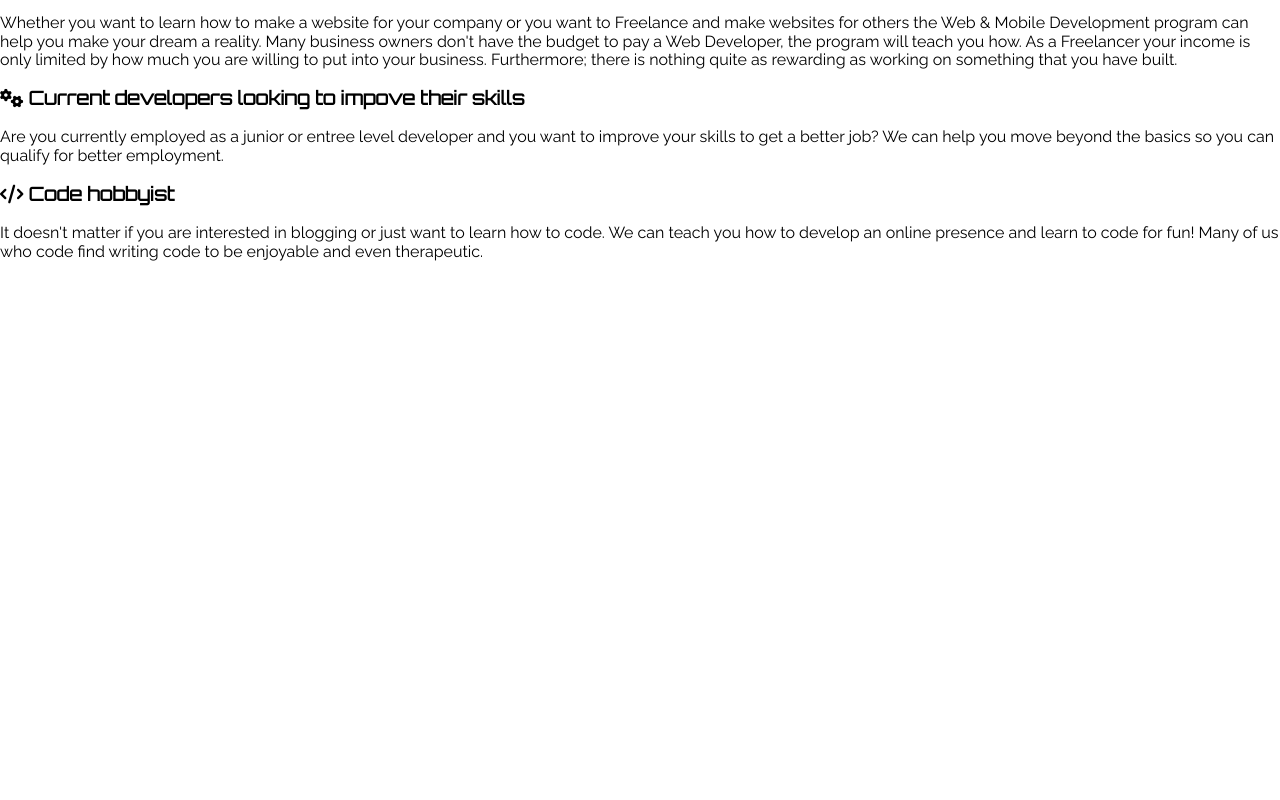
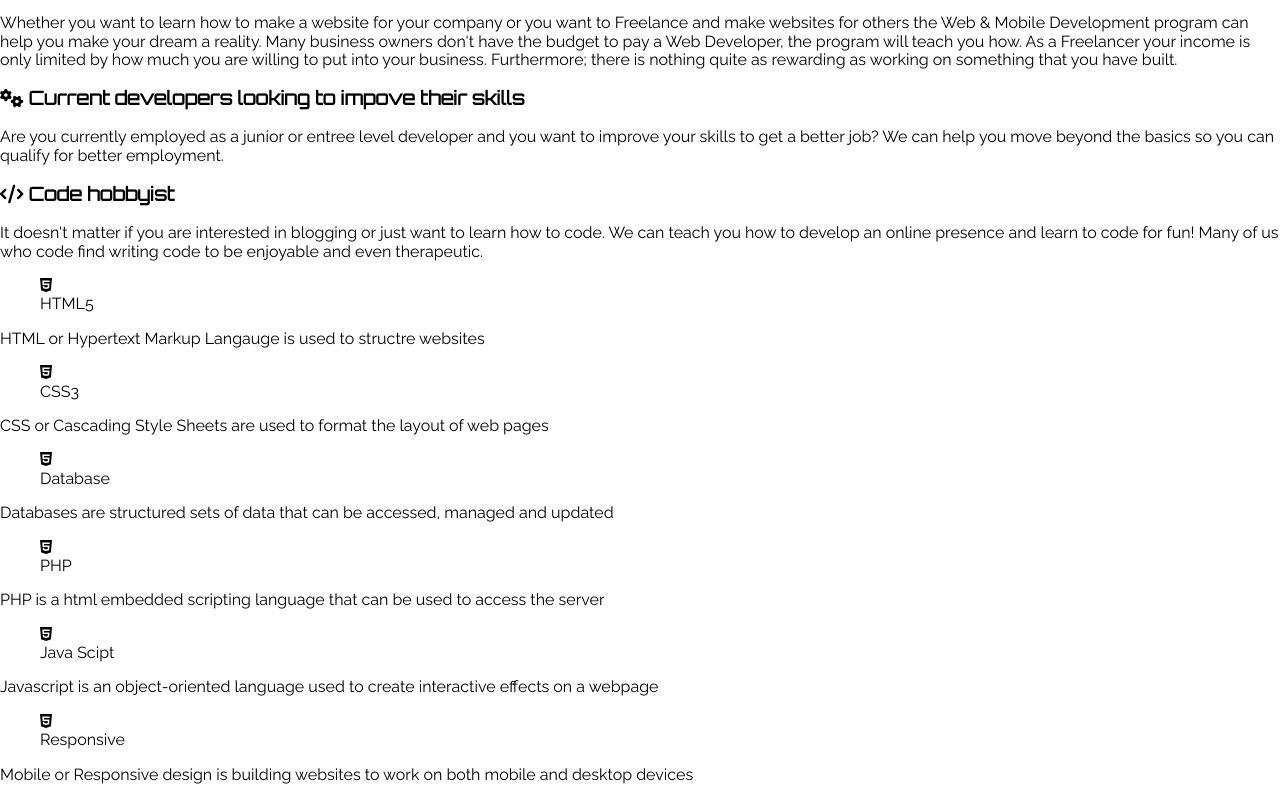
Before and after one commit to dev0zz/classSite, a plain HTML site: page index.html in a window 1280 px wide. Shown: the part 343-1143 px from the top of the page. Before the commit the page ends 800 px from the top, so only its background shows below. Drawn offline with Linux system fonts and the light colour scheme.

Commit message:
Update index.html

```diff
--- a/index.html
+++ b/index.html
@@ -47,5 +47,88 @@
                     <h3><i class="fas fa-code"></i> Code hobbyist</h3>
                     <p>It doesn't matter if you are interested in blogging or just want to learn how to code. We can teach you how to develop an online presence and learn to code for fun! Many of us who code find writing code to be enjoyable and even therapeutic.</p>
         </section><!-- end #students -->
+
+        <!-- WHAT YOU WILL LEARN -->
+        <section id="learn">
+            <div class="learn-header">
+
+            </div><!-- end .learn-header -->
+            <div class="learn-items">
+                <div class="grid-container">
+                    <div class="grid-item">
+                        <div class="menu-box">
+                            <figure>
+                                <div class="icon-box html">
+                                    <i class="fab fa-html5"></i>
+                                </div><!-- end .icon-box html -->
+                                <figcaption>HTML5</figcaption>
+                            </figure>
+                            <p>HTML or Hypertext Markup Langauge is used to structre websites</p>
+                        </div><!-- end .menu-box -->
+                    </div><!-- end .grid-item -->
+
+                    <div class="grid-item">
+                        <div class="menu-box">
+                            <figure>
+                                <div class="icon-box html">
+                                    <i class="fab fa-html5"></i>
+                                </div><!-- end .icon-box html -->
+                                <figcaption>CSS3</figcaption>
+                            </figure>
+                            <p>CSS or Cascading Style Sheets are used to format the layout of web pages</p>
+                        </div><!-- end .menu-box -->
+                    </div><!-- end .grid-item -->
+
+                    <div class="grid-item">
+                        <div class="menu-box">
+                            <figure>
+                                <div class="icon-box html">
+                                    <i class="fab fa-html5"></i>
+                                </div><!-- end .icon-box html -->
+                                <figcaption>Database</figcaption>
+                            </figure>
+                            <p>Databases are structured sets of data that can be accessed, managed and updated</p>
+                        </div><!-- end .menu-box -->
+                    </div><!-- end .grid-item -->
+
+                    <div class="grid-item">
+                        <div class="menu-box">
+                            <figure>
+                                <div class="icon-box html">
+                                    <i class="fab fa-html5"></i>
+                                </div><!-- end .icon-box html -->
+                                <figcaption>PHP</figcaption>
+                            </figure>
+                            <p>PHP is a html embedded scripting language that can be used to access the server</p>
+                        </div><!-- end .menu-box -->
+                    </div><!-- end .grid-item -->
+
+                    <div class="grid-item">
+                        <div class="menu-box">
+                            <figure>
+                                <div class="icon-box html">
+                                    <i class="fab fa-html5"></i>
+                                </div><!-- end .icon-box html -->
+                                <figcaption>Java Scipt</figcaption>
+                            </figure>
+                            <p>Javascript is an object-oriented language used to create interactive effects on a webpage</p>
+                        </div><!-- end .menu-box -->
+                    </div><!-- end .grid-item -->
+
+                    <div class="grid-item">
+                        <div class="menu-box">
+                            <figure>
+                                <div class="icon-box html">
+                                    <i class="fab fa-html5"></i>
+                                </div><!-- end .icon-box html -->
+                                <figcaption>Responsive</figcaption>
+                            </figure>
+                            <p>Mobile or Responsive design is building websites to work on both mobile and desktop devices</p>
+                        </div><!-- end .menu-box -->
+                    </div><!-- end .grid-item -->
+
+                </div><!-- end .grid-container -->
+            </div><!-- end .learn-item -->
+        </section><!-- end $learn-->
     </body>
 </html>
```
